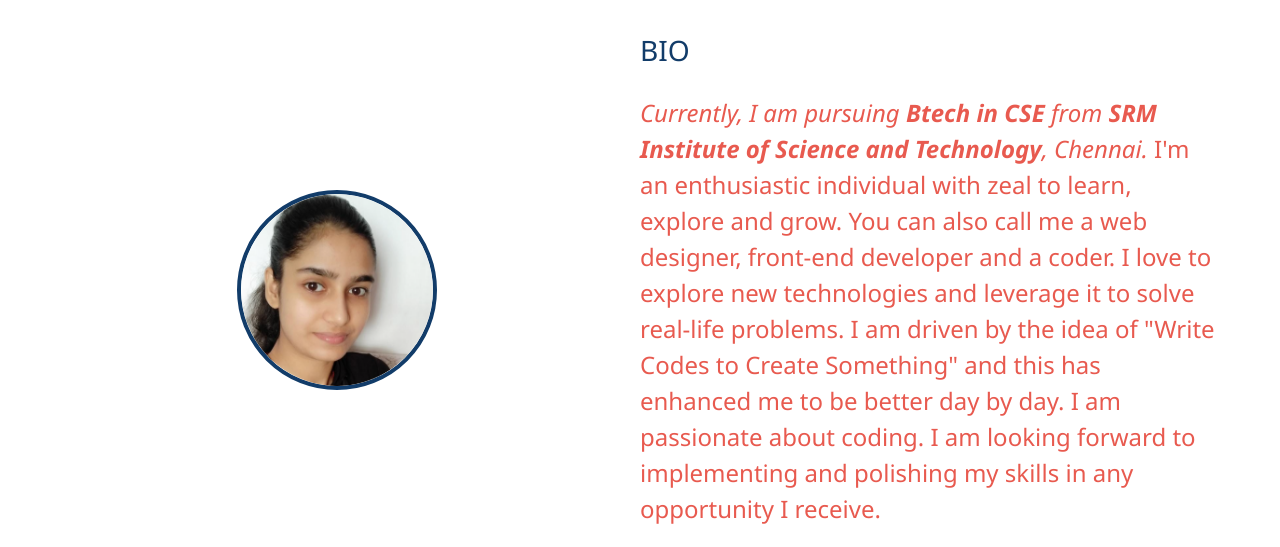
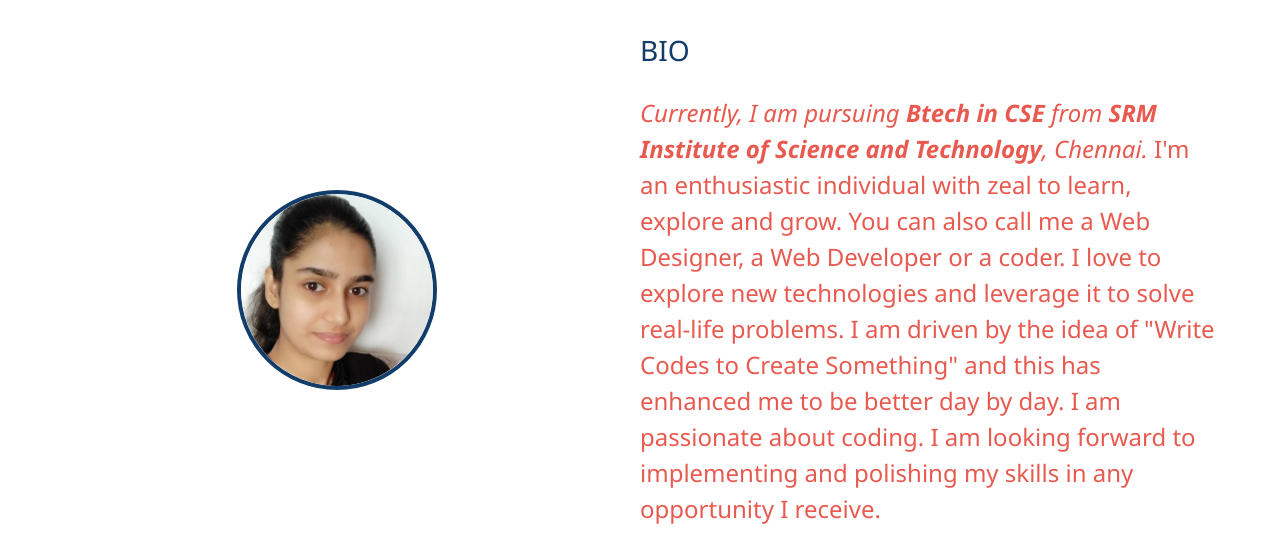
Before and after one commit to Am0908/portfolio, a website: page about.html in a window 1280 px wide. Shown: the part 253-800 px from the top of the page. Drawn offline with Linux system fonts and the light colour scheme.

Commit message:
Update about.html

```diff
--- a/about.html
+++ b/about.html
@@ -59,7 +59,7 @@
                 <p> <em>Currently, I am pursuing <strong>Btech in CSE</strong> from <strong><a id="clg" href="https://www.srmist.edu.in/">
                     SRM Institute of Science and Technology</a></strong>, Chennai.</em>
                     I'm an enthusiastic individual with zeal to learn, explore and grow.
-                    You can also call me a web designer, front-end developer and a coder. I love to explore new technologies and leverage it to solve real-life problems. I am driven by the idea of "Write Codes to
+                    You can also call me a Web Designer, a Web Developer or a coder. I love to explore new technologies and leverage it to solve real-life problems. I am driven by the idea of "Write Codes to
                     Create Something" and this has enhanced me to be better day by day. I am passionate about coding. I am looking forward
                     to implementing and polishing my skills in any opportunity I receive. </p>
             </div>
```
